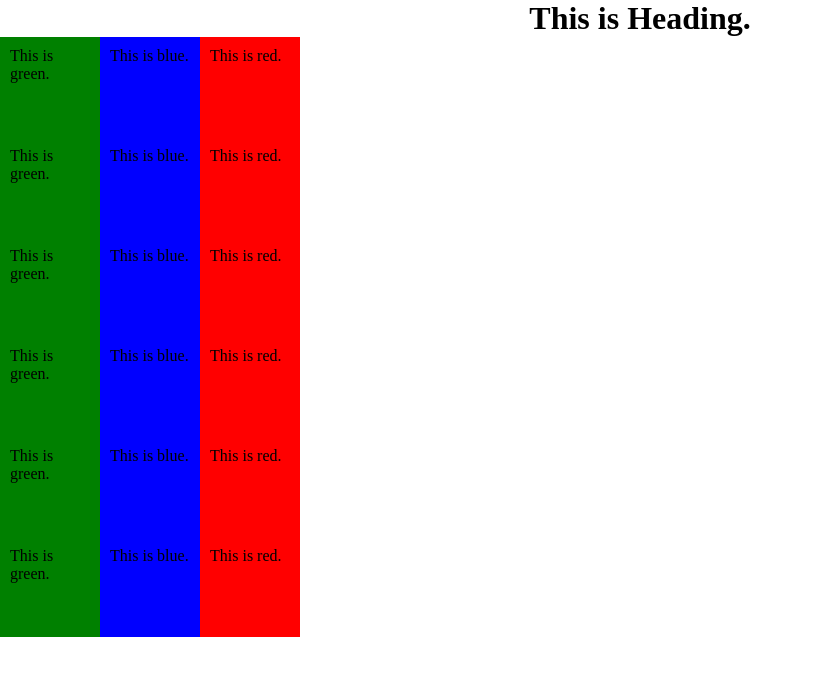
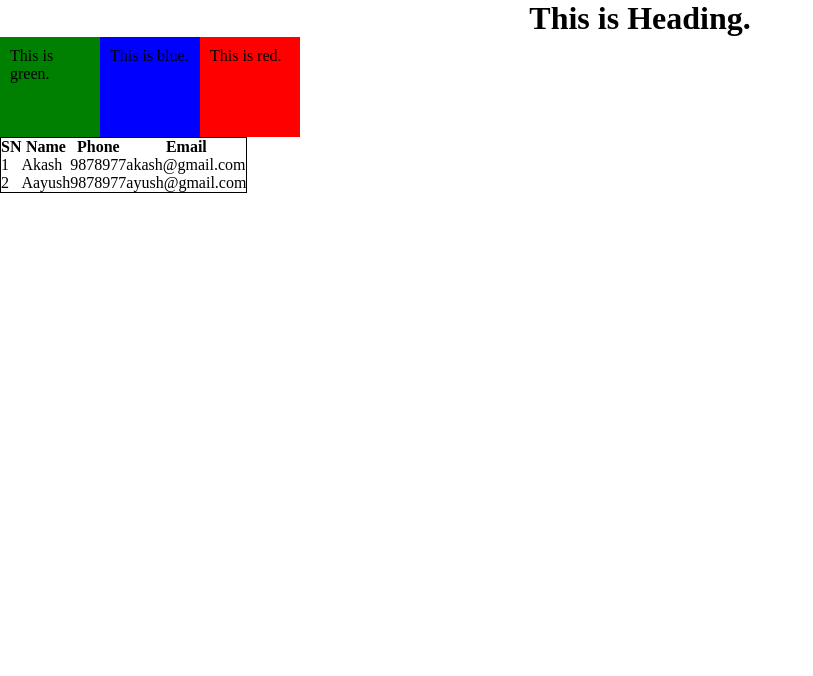
Before and after one commit to mister-aayush/webTech, a PHP site: page / in a window 1280 px wide. Shown: the part 40-716 px from the top of the page, without its empty margins (0-813 px from the left). Run offline with PHP 8.4, Linux system fonts and the light colour scheme.

Commit message:
table added

```diff
--- a/index.html
+++ b/index.html
@@ -24,29 +24,30 @@
         <div class="box2">This is blue.</div>
         <div class="box3">This is red.</div>
     </div>
-    <div class="box">
-        <div class="box1">This is green.</div>
-        <div class="box2">This is blue.</div>
-        <div class="box3">This is red.</div>
-    </div>
-    <div class="box">
-        <div class="box1">This is green.</div>
-        <div class="box2">This is blue.</div>
-        <div class="box3">This is red.</div>
-    </div><div class="box">
-        <div class="box1">This is green.</div>
-        <div class="box2">This is blue.</div>
-        <div class="box3">This is red.</div>
-    </div>
-    <div class="box">
-        <div class="box1">This is green.</div>
-        <div class="box2">This is blue.</div>
-        <div class="box3">This is red.</div>
-    </div>
-    <div class="box">
-        <div class="box1">This is green.</div>
-        <div class="box2">This is blue.</div>
-        <div class="box3">This is red.</div>
-    </div>
+
+    <table>
+        <tr>
+            <th>SN</th>
+            <th>Name</th>
+            <th>Phone</th>
+            <th>Email</th>
+        </tr>
+        <!-- <tr>
+            <td>First name</td>
+            <td>Lastname</td>
+        </tr> -->
+        <tr>
+            <td>1</td>
+            <td>Akash</td>
+            <td>9878977</td>
+            <td>akash@gmail.com</td>
+        </tr>
+        <tr>
+            <td>2</td>
+            <td>Aayush</td>
+            <td>9878977</td>
+            <td>ayush@gmail.com</td>
+        </tr>
+    </table>
 </body>
 </html>
--- a/style.css
+++ b/style.css
@@ -75,3 +75,8 @@ display: flex;
 .box3{
     background-color: red;
 }
+
+table{
+    border: 1px solid black;
+    border-collapse: collapse;
+}
```
